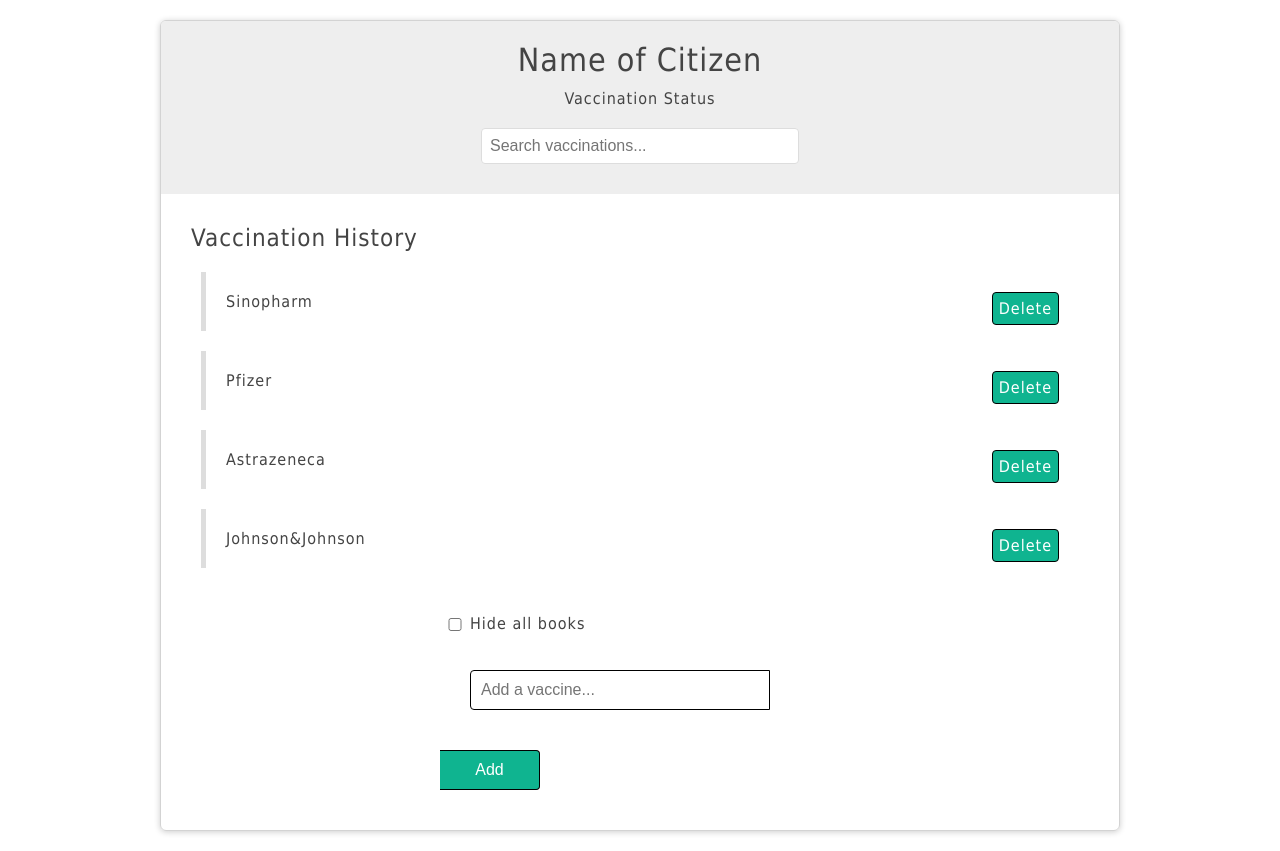
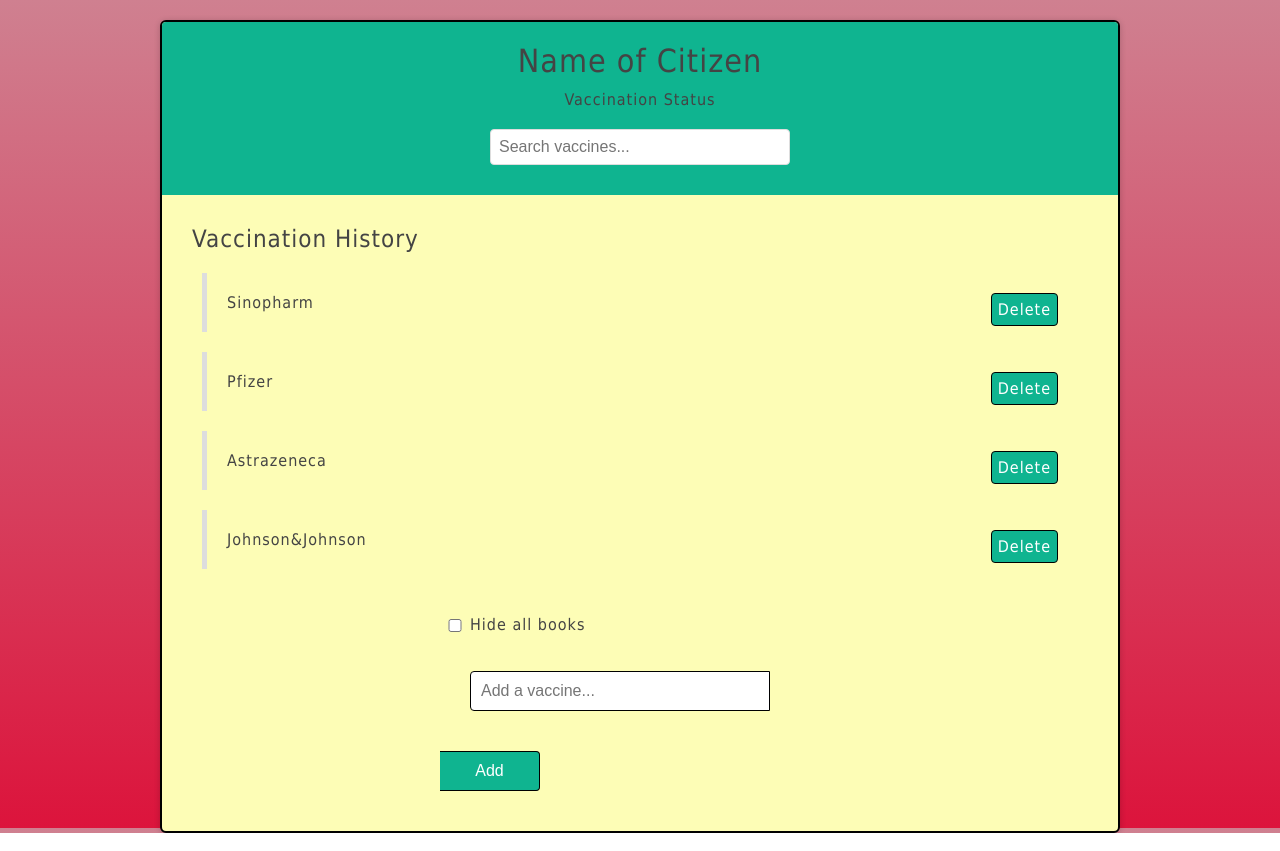
Before and after one commit to DionMS8/HTML-CSS-JS-Mini-Projects, a plain HTML site: page Vaccine-List-App/index.html in a window 1280 px wide. Drawn offline with Linux system fonts and the light colour scheme.

Commit message:
Added CSS Styling to Vaccination List

```diff
--- a/QR Code Generator/style.css
+++ b/QR Code Generator/style.css
@@ -26,9 +26,6 @@
     border: 2px solid black;
 }
 
-button:hover {
-
-}
 
 input {
     border: 2px solid black;
--- a/Vaccine-List-App/app.js
+++ b/Vaccine-List-App/app.js
@@ -60,7 +60,7 @@
 
   // ADDING TEXT CONTENT TO THE DOM ELEMENTS
   vaxName.textContent = value;
-  deleteBtn.textContent = "delete";
+  deleteBtn.textContent = "Delete";
 
   // ADDING CLASSES SO THAT THE CORRECT CSS STYLING IS APPLIED
   vaxName.classList.add("name");
--- a/Vaccine-List-App/index.html
+++ b/Vaccine-List-App/index.html
@@ -17,8 +17,8 @@
 	    		<h1 class="title">Name of Citizen</h1>
                 <p>Vaccination Status</p>
 
-                <form id="search-books">
-                    <input type="text" placeholder="Search vaccinations..."/> <!--CREATING THE SEARCH FIELD FOR THE BOOKS-->
+                <form id="search-vaccines">
+                    <input type="text" placeholder="Search vaccines..."/> <!--CREATING THE SEARCH FIELD FOR THE BOOKS-->
                 </form>
 
 	    	</div>
--- a/Vaccine-List-App/styles.css
+++ b/Vaccine-List-App/styles.css
@@ -1,7 +1,14 @@
+
+* {
+    box-sizing: border-box;
+}
+
 body{
     font-family: Tahoma;
     color: #444;
     letter-spacing: 1px;
+    background: linear-gradient(rgb(207, 128, 144), crimson);
+    height: 100vh;
 }
 
 h1, h2{
@@ -17,11 +24,13 @@
     box-sizing: border-box;
     padding: 0 0 20px;
     overflow: hidden;
-    border: 1px solid lightgray;
+    border: 2px solid black;
+    background-color: rgb(253, 253, 182);
 }
 
+
 #page-banner{
-    background: #eee ;
+    background: rgb(15, 180, 144);
     padding: 10px 0;
 
 }
@@ -60,7 +69,7 @@
 }
 
 #book-list li:hover{
-    border-color: #9361bf;
+    border-color: rgb(11, 139, 112);
 }
 
 .delete{
```
